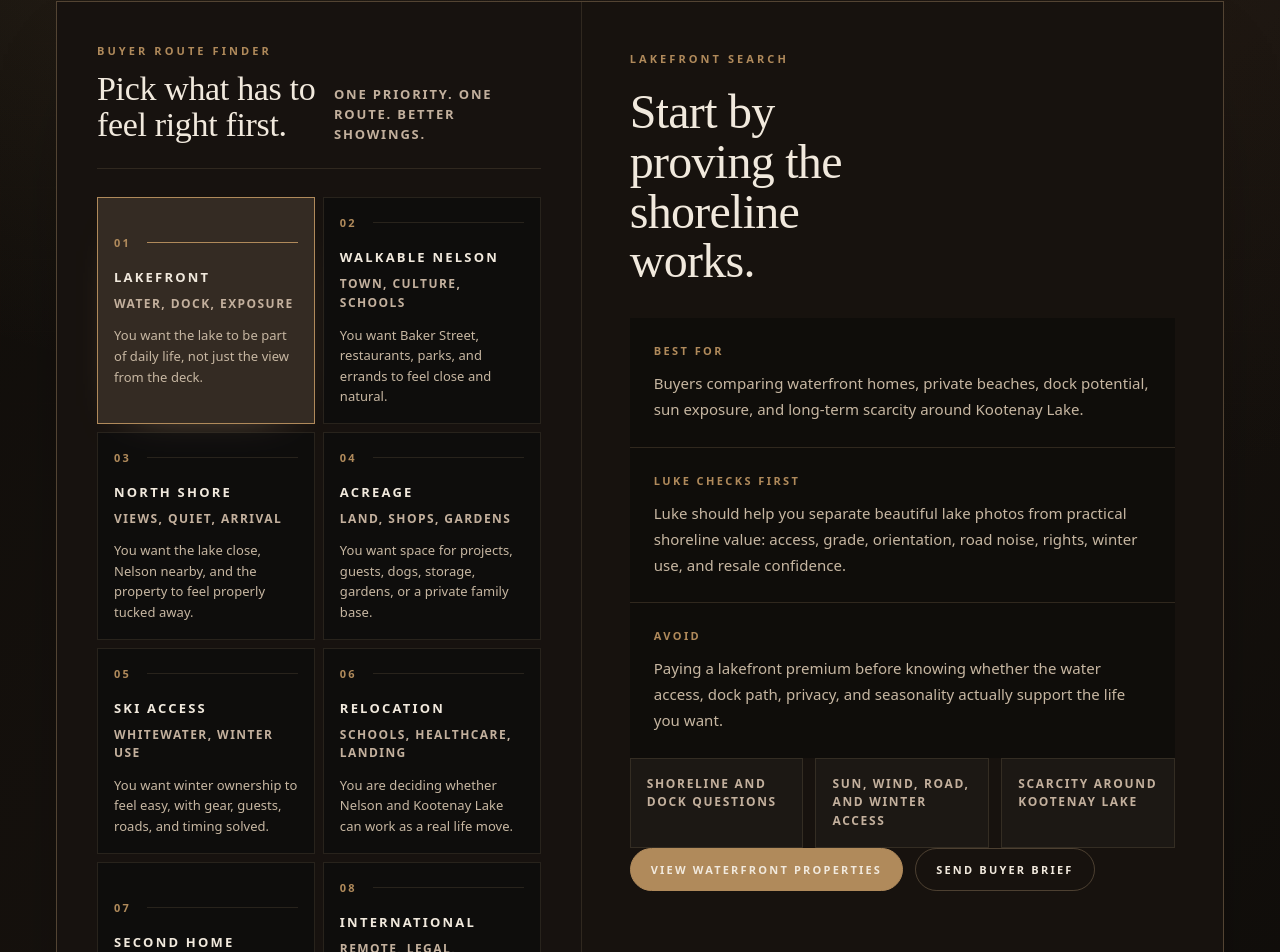
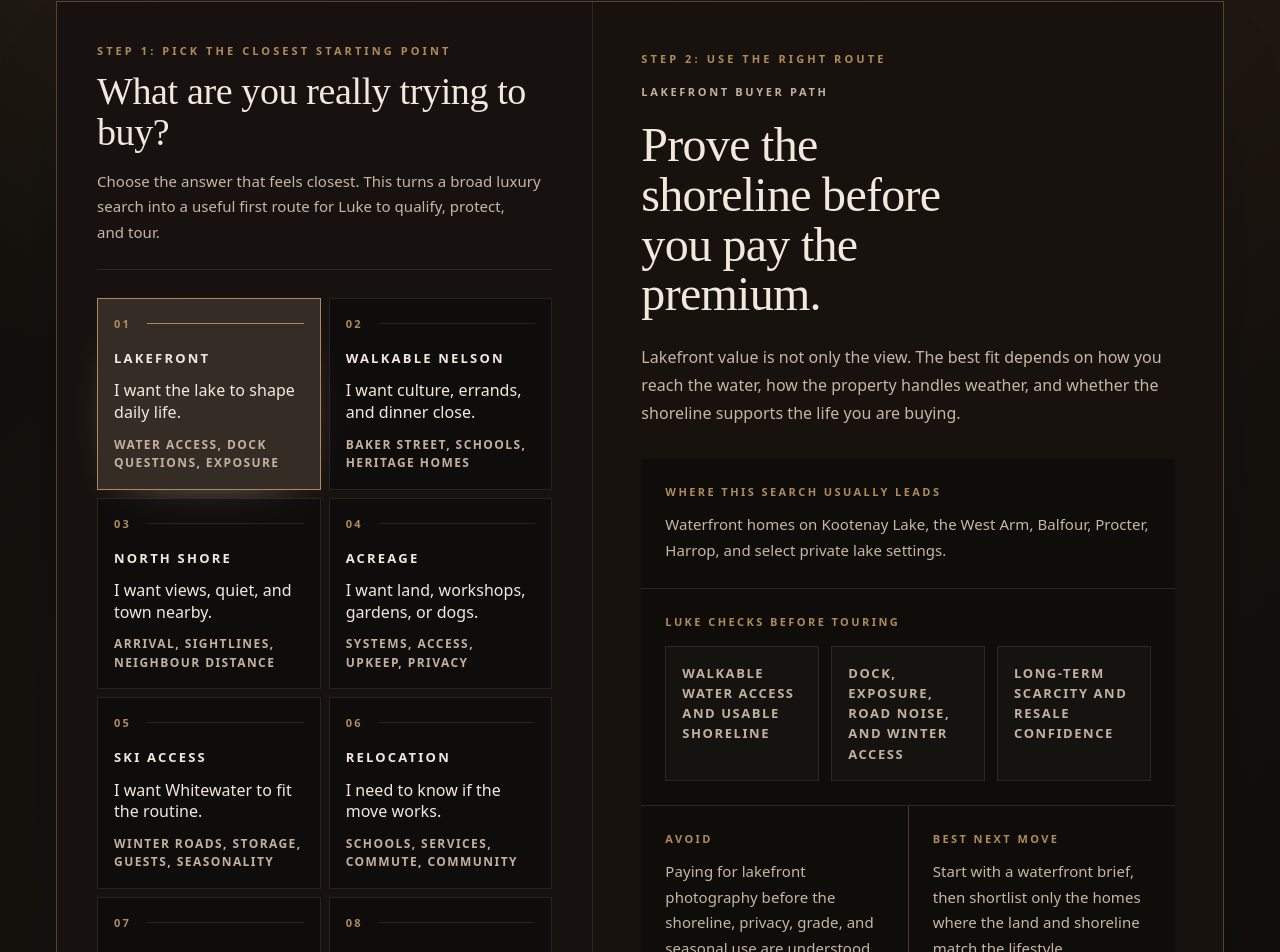
Before and after one commit to KootenayMadeDigital/Luke-Mori-Luxury-Real-Estate, a Next.js app: page /buyers in a window 1280 px wide. Shown: the part 2578-3530 px from the top of the page. Built offline with nearby package versions, Linux system fonts and the light colour scheme; a web font is replaced by a local one.

Commit message:
fix: clarify buyer route finder

```diff
--- a/src/app/buyers/page.tsx
+++ b/src/app/buyers/page.tsx
@@ -159,15 +159,15 @@ export default function BuyersPage() {
             <div>
               <Eyebrow>Buyer Route Finder</Eyebrow>
               <SectionHeading className="mt-7">
-                Choose the search
+                Choose the buying path
                 <br />
                 <em className="font-light not-italic italic text-[var(--color-bronze-light)]">
-                  before choosing homes.
+                  before the tour list.
                 </em>
               </SectionHeading>
             </div>
             <SectionLede align="right">
-              Luxury buyers do not need more random showings. They need the right route first: lakefront, walkable Nelson, North Shore privacy, acreage, ski lifestyle, relocation, second-home use, or international logistics.
+              Luxury buyers are not choosing between similar homes. They are choosing a way to live: lakefront, walkable Nelson, North Shore privacy, acreage, ski rhythm, relocation, second-home ownership, or a clean remote purchase.
             </SectionLede>
           </Reveal>
           <BuyerFitQuiz />
--- a/src/components/buyers/BuyerFitQuiz.tsx
+++ b/src/components/buyers/BuyerFitQuiz.tsx
@@ -8,112 +8,121 @@ type PathKey = "lakefront" | "walkable" | "privacy" | "acreage" | "ski" | "reloc
 type Option = {
   key: PathKey;
   label: string;
+  intent: string;
   short: string;
-  body: string;
 };
 
 type Recommendation = {
   eyebrow: string;
   title: string;
-  bestFor: string;
-  firstMove: string;
+  summary: string;
+  route: string;
+  checks: string[];
   avoid: string;
+  nextMove: string;
   href: string;
   cta: string;
-  notes: string[];
 };
 
 const options: Option[] = [
-  { key: "lakefront", label: "Lakefront", short: "Water, dock, exposure", body: "You want the lake to be part of daily life, not just the view from the deck." },
-  { key: "walkable", label: "Walkable Nelson", short: "Town, culture, schools", body: "You want Baker Street, restaurants, parks, and errands to feel close and natural." },
-  { key: "privacy", label: "North Shore", short: "Views, quiet, arrival", body: "You want the lake close, Nelson nearby, and the property to feel properly tucked away." },
-  { key: "acreage", label: "Acreage", short: "Land, shops, gardens", body: "You want space for projects, guests, dogs, storage, gardens, or a private family base." },
-  { key: "ski", label: "Ski Access", short: "Whitewater, winter use", body: "You want winter ownership to feel easy, with gear, guests, roads, and timing solved." },
-  { key: "relocation", label: "Relocation", short: "Schools, healthcare, landing", body: "You are deciding whether Nelson and Kootenay Lake can work as a real life move." },
-  { key: "second", label: "Second Home", short: "Caretaker, guests, security", body: "You want a place that works when you are there, and is protected when you are not." },
-  { key: "international", label: "International", short: "Remote, legal, financing", body: "You need local representation, clean logistics, and the right advisors before pressure starts." },
+  { key: "lakefront", label: "Lakefront", intent: "I want the lake to shape daily life.", short: "Water access, dock questions, exposure" },
+  { key: "walkable", label: "Walkable Nelson", intent: "I want culture, errands, and dinner close.", short: "Baker Street, schools, heritage homes" },
+  { key: "privacy", label: "North Shore", intent: "I want views, quiet, and town nearby.", short: "Arrival, sightlines, neighbour distance" },
+  { key: "acreage", label: "Acreage", intent: "I want land, workshops, gardens, or dogs.", short: "Systems, access, upkeep, privacy" },
+  { key: "ski", label: "Ski Access", intent: "I want Whitewater to fit the routine.", short: "Winter roads, storage, guests, seasonality" },
+  { key: "relocation", label: "Relocation", intent: "I need to know if the move works.", short: "Schools, services, commute, community" },
+  { key: "second", label: "Second Home", intent: "I want a base that works when I am away.", short: "Caretaker, security, winterisation" },
+  { key: "international", label: "International", intent: "I need clean remote purchase logistics.", short: "Legal, tax, currency, financing" },
 ];
 
 const recommendations: Record<PathKey, Recommendation> = {
   lakefront: {
-    eyebrow: "Lakefront Search",
-    title: "Start by proving the shoreline works.",
-    bestFor: "Buyers comparing waterfront homes, private beaches, dock potential, sun exposure, and long-term scarcity around Kootenay Lake.",
-    firstMove: "Luke should help you separate beautiful lake photos from practical shoreline value: access, grade, orientation, road noise, rights, winter use, and resale confidence.",
-    avoid: "Paying a lakefront premium before knowing whether the water access, dock path, privacy, and seasonality actually support the life you want.",
+    eyebrow: "Lakefront Buyer Path",
+    title: "Prove the shoreline before you pay the premium.",
+    summary: "Lakefront value is not only the view. The best fit depends on how you reach the water, how the property handles weather, and whether the shoreline supports the life you are buying.",
+    route: "Waterfront homes on Kootenay Lake, the West Arm, Balfour, Procter, Harrop, and select private lake settings.",
+    checks: ["Walkable water access and usable shoreline", "Dock, exposure, road noise, and winter access", "Long-term scarcity and resale confidence"],
+    avoid: "Paying for lakefront photography before the shoreline, privacy, grade, and seasonal use are understood.",
+    nextMove: "Start with a waterfront brief, then shortlist only the homes where the land and shoreline match the lifestyle.",
     href: "/listings/waterfront",
-    cta: "View waterfront properties",
-    notes: ["Shoreline and dock questions", "Sun, wind, road, and winter access", "Scarcity around Kootenay Lake"],
+    cta: "View waterfront homes",
   },
   walkable: {
-    eyebrow: "Nelson Search",
-    title: "Start with the version of town life you want.",
-    bestFor: "Buyers who want culture, restaurants, schools, parks, Baker Street, and a home that feels connected to Nelson instead of isolated from it.",
-    firstMove: "Compare Downtown, Uphill, Fairview, Rosemont, and Mountain Station before judging a single home. Each pocket changes grade, parking, sun, upkeep, and daily rhythm.",
-    avoid: "Buying charm without checking winter parking, renovation appetite, street slope, heritage maintenance, noise, and whether walkability still feels good in February.",
+    eyebrow: "Nelson Buyer Path",
+    title: "Choose the version of town life first.",
+    summary: "Walkable Nelson can mean different things: heritage character, easier school routes, Baker Street energy, quieter streets, or a hillside view. The right pocket matters before the right house.",
+    route: "Downtown, Uphill, Fairview, Rosemont, Mountain Station, and nearby Nelson pockets with different grades, parking, sun, and rhythm.",
+    checks: ["Parking, slope, snow, and daily errands", "Heritage condition and renovation appetite", "Noise, schools, parks, and walkability in winter"],
+    avoid: "Buying charm online, then discovering the street, parking, maintenance, or winter routine does not fit.",
+    nextMove: "Compare Nelson pockets first, then tour homes that match the daily rhythm you actually want.",
     href: "/nelson/nelson",
     cta: "Explore Nelson pockets",
-    notes: ["Baker Street rhythm", "Heritage and renovation context", "Schools, parking, and daily routes"],
   },
   privacy: {
-    eyebrow: "North Shore Search",
-    title: "Start with privacy you can actually feel.",
-    bestFor: "Buyers who want lake views, quieter arrival, space from neighbours, and Nelson close enough for dinner, work, services, and guests.",
-    firstMove: "Map the drive from the Big Orange Bridge east, then judge each address by approach, sightlines, road rhythm, lake orientation, and how exposed it feels from the highway.",
-    avoid: "Mistaking distance for privacy. A home can look secluded online and still feel exposed from the road, the water, or neighbouring approaches.",
+    eyebrow: "North Shore Buyer Path",
+    title: "Find privacy that holds up in person.",
+    summary: "North Shore buyers usually want lake views, quiet arrival, and Nelson within reach. The key is knowing which homes feel private, not just which ones look private online.",
+    route: "North Shore properties east of the bridge, lake-view homes, quieter rural-residential pockets, and addresses with better arrival and sightlines.",
+    checks: ["Approach, driveway, and road rhythm", "Sightlines from neighbours, road, and water", "Sun, lake orientation, and guest access"],
+    avoid: "Mistaking distance for privacy. Some homes are farther out but still feel exposed from the highway, water, or neighbouring approaches.",
+    nextMove: "Map the drive and privacy conditions before spending tour time on homes that only look secluded in photos.",
     href: "/nelson/north-shore",
     cta: "Explore North Shore",
-    notes: ["Arrival and sightlines", "Lake and mountain exposure", "Road rhythm before showings"],
   },
   acreage: {
-    eyebrow: "Acreage Search",
-    title: "Start with the maintenance reality.",
-    bestFor: "Buyers who want land, workshops, gardens, privacy, dogs, equipment, guests, or a family compound near Nelson without living in town.",
-    firstMove: "Before touring, define how much land you will actually use and maintain. Then screen water, septic, road access, outbuildings, insurance, internet, and winter care.",
-    avoid: "Falling for acreage as an idea before understanding the systems that make rural ownership either freeing or exhausting.",
+    eyebrow: "Acreage Buyer Path",
+    title: "Match the land to the life you will actually live.",
+    summary: "Acreage can be freedom, privacy, and room for the whole family. It can also be systems, maintenance, snow, insurance, and trades. The right search starts with appetite for ownership reality.",
+    route: "Blewett, rural Nelson, Slocan Valley, and select acreages with land, workshops, gardens, guest capacity, or family-compound potential.",
+    checks: ["Water, septic, access, internet, and insurance", "Outbuildings, equipment, and maintenance load", "Winter care, trades, privacy, and usable land"],
+    avoid: "Falling for acreage as an idea before knowing whether the systems and maintenance fit your time, budget, and tolerance.",
+    nextMove: "Set the land-use brief first, then screen only the acreages whose systems support that plan.",
     href: "/nelson/blewett",
     cta: "Study acreage near Nelson",
-    notes: ["Water, septic, and road access", "Outbuildings and land-use fit", "Maintenance appetite before offer strategy"],
   },
   ski: {
-    eyebrow: "Ski Lifestyle Search",
-    title: "Start with the winter routine.",
-    bestFor: "Buyers who want Whitewater access, guest-friendly winters, gear storage, four-season use, and a property that still works outside ski season.",
-    firstMove: "Build the search around plowing, driveway grade, storage, guest flow, off-season use, and how often the home needs to serve family or visitors.",
-    avoid: "Buying a ski fantasy that becomes awkward in shoulder season, expensive in winter, or inconvenient when guests arrive with gear and vehicles.",
+    eyebrow: "Ski Lifestyle Path",
+    title: "Build the search around the winter routine.",
+    summary: "A ski-oriented home should make winter easier, not just look good in January. The right fit handles guests, gear, roads, storage, and four-season value.",
+    route: "Nelson, Mountain Station, rural pockets with better Whitewater access, and homes that still make sense outside ski season.",
+    checks: ["Driveway grade, plowing, and winter road confidence", "Gear storage, guest flow, and vehicle space", "Shoulder-season use and four-season resale"],
+    avoid: "Buying a ski fantasy that becomes awkward with guests, expensive in winter, or underused outside peak season.",
+    nextMove: "Define the winter routine first, then shortlist homes that work when roads, guests, and gear complicate the day.",
     href: "/nelson",
     cta: "Review area guide",
-    notes: ["Whitewater timing", "Winter road confidence", "Four-season ownership plan"],
   },
   relocation: {
-    eyebrow: "Relocation Search",
-    title: "Start with the landing plan.",
-    bestFor: "Buyers deciding whether Nelson, Kootenay Lake, schools, healthcare, work rhythm, community fit, and winter life can support a real move.",
-    firstMove: "Narrow the move to two or three likely areas before touring. Then build a scouting route that tests daily life, not just listings.",
-    avoid: "Booking random showings before understanding schools, services, commute patterns, neighbourhood feel, and what the first six months would actually require.",
+    eyebrow: "Relocation Buyer Path",
+    title: "Test the life before chasing the listing.",
+    summary: "Relocation buyers are not only buying a home. They are testing schools, healthcare access, work rhythm, climate, community fit, and the first six months of life in Nelson or Kootenay Lake.",
+    route: "A scouting path across Nelson, North Shore, Balfour, Blewett, Slocan Valley, and select lake or acreage options based on how you actually live.",
+    checks: ["Schools, services, healthcare, and commute reality", "Neighbourhood rhythm, weather, and winter routines", "First-week and first-six-month fit"],
+    avoid: "Booking random showings before knowing which areas could actually support the move.",
+    nextMove: "Build a one-day or two-day scouting route that tests daily life before narrowing to homes.",
     href: "/buyers/relocation",
     cta: "Plan relocation path",
-    notes: ["First scouting route", "Schools, healthcare, and local services", "Neighbourhood fit before touring"],
   },
   second: {
-    eyebrow: "Second-Home Search",
-    title: "Start with ownership systems.",
-    bestFor: "Buyers who want a Kootenay Lake base for family, guests, summer stays, ski trips, or long weekends without creating a management burden.",
-    firstMove: "Solve caretaker coverage, winterisation, security, guest access, maintenance, and emergency contacts before choosing the prettiest house.",
-    avoid: "Buying a beautiful second home that depends on luck, neighbours, or last-minute trades every time weather or guests change the plan.",
+    eyebrow: "Second-Home Buyer Path",
+    title: "Solve ownership before falling for the view.",
+    summary: "A second home has to work when you are there and stay protected when you are not. The best property is the one with the right local support around it.",
+    route: "Kootenay Lake bases, lock-and-leave homes, waterfront retreats, ski-weekend properties, and family gathering places with manageable systems.",
+    checks: ["Caretaker coverage, security, and emergency contacts", "Winterisation, access, utilities, and maintenance", "Guest use, family rhythm, and local support"],
+    avoid: "Depending on luck, neighbours, or last-minute trades every time weather, guests, or repairs change the plan.",
+    nextMove: "Define the ownership system first, then choose homes that can be confidently managed from afar.",
     href: "/buyers/relocation",
     cta: "Ask second-home questions",
-    notes: ["Caretaker and security network", "Winterisation and lock-and-leave needs", "Guest and family use pattern"],
   },
   international: {
-    eyebrow: "International Search",
-    title: "Start with the advisor bench.",
-    bestFor: "International or out-of-province buyers who need clean local representation, remote diligence, tax timing, financing clarity, and trusted introductions.",
-    firstMove: "Set up the brief before pressure starts: property criteria, legal and tax counsel, currency, financing, signing logistics, inspections, and remote decision support.",
-    avoid: "Trying to solve tax, legal, financing, travel, and property diligence after the right home appears. The timeline gets expensive fast.",
+    eyebrow: "International Buyer Path",
+    title: "Put the purchase team in place early.",
+    summary: "International and out-of-province buyers need clean representation, remote diligence, legal and tax timing, currency planning, financing clarity, and calm local execution.",
+    route: "A remote-ready purchase plan for serious buyers comparing Nelson, Kootenay Lake, waterfront, acreage, second-home, or relocation options.",
+    checks: ["Legal, tax, currency, and financing timing", "Remote inspections, signing, and decision support", "Local representation before the right home appears"],
+    avoid: "Trying to solve tax, legal, financing, travel, and property diligence after the right home is already moving.",
+    nextMove: "Send the buyer brief first so Luke can line up the right local steps before pressure starts.",
     href: "/buyers/international",
     cta: "Read international playbook",
-    notes: ["Tax and legal counsel", "Currency and financing timing", "Remote diligence and local representation"],
   },
 };
 
@@ -123,19 +132,17 @@ export function BuyerFitQuiz() {
 
   return (
     <div className="overflow-hidden border border-[var(--color-line-strong)] bg-[var(--color-surface)] shadow-[0_36px_110px_-72px_rgba(0,0,0,0.95)]">
-      <div className="grid grid-cols-1 lg:grid-cols-[0.9fr_1.1fr]">
+      <div className="grid grid-cols-1 lg:grid-cols-[0.92fr_1.08fr]">
         <div className="border-b border-[var(--color-line)] bg-[rgba(10,11,13,0.42)] p-6 sm:p-8 lg:border-b-0 lg:border-r lg:p-10">
-          <div className="mb-7 flex flex-col gap-3 border-b border-[var(--color-line)] pb-6 sm:flex-row sm:items-end sm:justify-between">
-            <div>
-              <p className="m-0 text-[10px] font-semibold uppercase tracking-[0.28em] text-[var(--color-bronze)]">
-                Buyer Route Finder
-              </p>
-              <h3 className="m-0 mt-3 font-serif text-[28px] font-light leading-[1.08] tracking-[-0.01em] text-[var(--color-text)] sm:text-[34px]">
-                Pick what has to feel right first.
-              </h3>
-            </div>
-            <p className="m-0 max-w-[280px] text-[12px] font-semibold uppercase leading-[1.6] tracking-[0.14em] text-[var(--color-text-dim)]">
-              One priority. One route. Better showings.
+          <div className="mb-7 border-b border-[var(--color-line)] pb-6">
+            <p className="m-0 text-[10px] font-semibold uppercase tracking-[0.28em] text-[var(--color-bronze)]">
+              Step 1: Pick the closest starting point
+            </p>
+            <h3 className="m-0 mt-3 max-w-[560px] font-serif text-[30px] font-light leading-[1.08] tracking-[-0.01em] text-[var(--color-text)] sm:text-[38px]">
+              What are you really trying to buy?
+            </h3>
+            <p className="m-0 mt-4 max-w-[560px] text-[15px] leading-[1.7] text-[var(--color-text-muted)]">
+              Choose the answer that feels closest. This turns a broad luxury search into a useful first route for Luke to qualify, protect, and tour.
             </p>
           </div>
 
@@ -148,9 +155,9 @@ export function BuyerFitQuiz() {
                   type="button"
                   onClick={() => setSelected(option.key)}
                   aria-pressed={active}
-                  className={`group min-h-[134px] border p-4 text-left transition-[background,border-color,transform,box-shadow] duration-300 hover:-translate-y-0.5 ${
+                  className={`group min-h-[146px] border p-4 text-left transition-[background,border-color,transform,box-shadow] duration-300 hover:-translate-y-0.5 ${
                     active
-                      ? "border-[var(--color-bronze)] bg-[rgba(212,184,150,0.15)] shadow-[0_18px_48px_-36px_rgba(212,184,150,0.7)]"
+                      ? "border-[var(--color-bronze)] bg-[rgba(212,184,150,0.16)] shadow-[0_20px_56px_-38px_rgba(212,184,150,0.85)]"
                       : "border-[var(--color-line)] bg-[rgba(7,8,10,0.52)] hover:border-[var(--color-bronze)] hover:bg-[rgba(212,184,150,0.06)]"
                   }`}
                 >
@@ -163,11 +170,11 @@ export function BuyerFitQuiz() {
                   <span className="block text-[12px] font-semibold uppercase tracking-[0.17em] text-[var(--color-text)]">
                     {option.label}
                   </span>
-                  <span className="mt-2 block text-[11px] font-semibold uppercase tracking-[0.12em] text-[var(--color-text-dim)]">
+                  <span className="mt-3 block text-[16px] leading-[1.35] text-[var(--color-text)]">
+                    {option.intent}
+                  </span>
+                  <span className="mt-3 block text-[11px] font-semibold uppercase leading-[1.55] tracking-[0.12em] text-[var(--color-text-dim)]">
                     {option.short}
-                  </span>
-                  <span className="mt-3 block text-[13px] leading-[1.58] text-[var(--color-text-muted)]">
-                    {option.body}
                   </span>
                 </button>
               );
@@ -177,38 +184,60 @@ export function BuyerFitQuiz() {
 
         <div className="bg-[var(--color-bg-2)] p-6 sm:p-8 lg:p-10 xl:p-12">
           <p className="m-0 text-[10px] font-semibold uppercase tracking-[0.28em] text-[var(--color-bronze)]">
+            Step 2: Use the right route
+          </p>
+          <p className="m-0 mt-4 text-[10px] font-semibold uppercase tracking-[0.24em] text-[var(--color-text-dim)]">
             {result.eyebrow}
           </p>
-          <h3 className="m-0 mt-5 max-w-[12ch] font-serif text-[38px] font-light leading-[1.04] tracking-[-0.015em] text-[var(--color-text)] sm:text-[48px]">
+          <h3 className="m-0 mt-5 max-w-[14ch] font-serif text-[36px] font-light leading-[1.04] tracking-[-0.015em] text-[var(--color-text)] sm:text-[48px]">
             {result.title}
           </h3>
+          <p className="m-0 mt-6 max-w-[680px] text-[16px] leading-[1.75] text-[var(--color-text-muted)]">
+            {result.summary}
+          </p>
 
           <div className="mt-8 grid grid-cols-1 gap-px bg-[var(--color-line)]">
-            {[
-              { label: "Best for", body: result.bestFor },
-              { label: "Luke checks first", body: result.firstMove },
-              { label: "Avoid", body: result.avoid },
-            ].map((item) => (
-              <div key={item.label} className="bg-[var(--color-bg)] p-5 sm:p-6">
+            <div className="bg-[var(--color-bg)] p-5 sm:p-6">
+              <span className="mb-3 block text-[10px] font-semibold uppercase tracking-[0.22em] text-[var(--color-bronze)]">
+                Where this search usually leads
+              </span>
+              <p className="m-0 text-[15px] leading-[1.72] text-[var(--color-text-muted)]">
+                {result.route}
+              </p>
+            </div>
+            <div className="bg-[var(--color-bg)] p-5 sm:p-6">
+              <span className="mb-4 block text-[10px] font-semibold uppercase tracking-[0.22em] text-[var(--color-bronze)]">
+                Luke checks before touring
+              </span>
+              <ul className="m-0 grid list-none grid-cols-1 gap-3 p-0 sm:grid-cols-3">
+                {result.checks.map((check) => (
+                  <li key={check} className="border border-[var(--color-line)] bg-[rgba(255,255,255,0.025)] p-4 text-[12px] font-semibold uppercase leading-[1.55] tracking-[0.12em] text-[var(--color-text-dim)]">
+                    {check}
+                  </li>
+                ))}
+              </ul>
+            </div>
+            <div className="grid grid-cols-1 gap-px bg-[var(--color-line)] md:grid-cols-2">
+              <div className="bg-[var(--color-bg)] p-5 sm:p-6">
                 <span className="mb-3 block text-[10px] font-semibold uppercase tracking-[0.22em] text-[var(--color-bronze)]">
-                  {item.label}
+                  Avoid
                 </span>
                 <p className="m-0 text-[15px] leading-[1.72] text-[var(--color-text-muted)]">
-                  {item.body}
+                  {result.avoid}
                 </p>
               </div>
-            ))}
+              <div className="bg-[var(--color-bg)] p-5 sm:p-6">
+                <span className="mb-3 block text-[10px] font-semibold uppercase tracking-[0.22em] text-[var(--color-bronze)]">
+                  Best next move
+                </span>
+                <p className="m-0 text-[15px] leading-[1.72] text-[var(--color-text-muted)]">
+                  {result.nextMove}
+                </p>
+              </div>
+            </div>
           </div>
 
-          <ul className="my-7 grid grid-cols-1 gap-3 sm:grid-cols-3">
-            {result.notes.map((note) => (
-              <li key={note} className="border border-[var(--color-line)] bg-[rgba(255,255,255,0.025)] p-4 text-[11px] font-semibold uppercase leading-[1.6] tracking-[0.14em] text-[var(--color-text-dim)]">
-                {note}
-              </li>
-            ))}
-          </ul>
-
-          <div className="flex flex-wrap gap-3">
+          <div className="mt-8 flex flex-wrap gap-3">
             <Link href={result.href} className="rounded-full border border-[var(--color-bronze)] bg-[var(--color-bronze)] px-5 py-3 text-[10px] font-semibold uppercase tracking-[0.2em] text-[var(--color-button-text)] transition-colors hover:border-[var(--color-bronze-light)] hover:bg-[var(--color-bronze-light)]">
               {result.cta}
             </Link>
```
